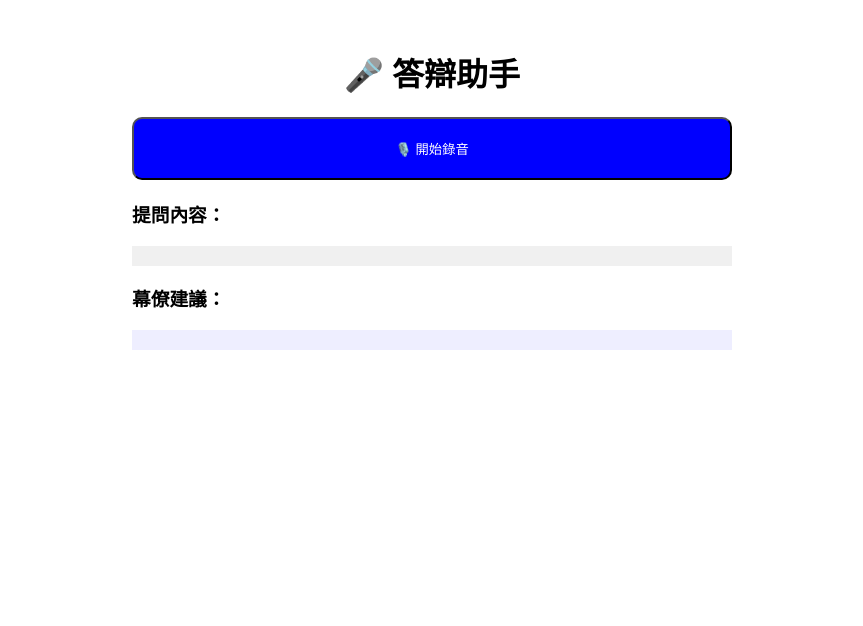
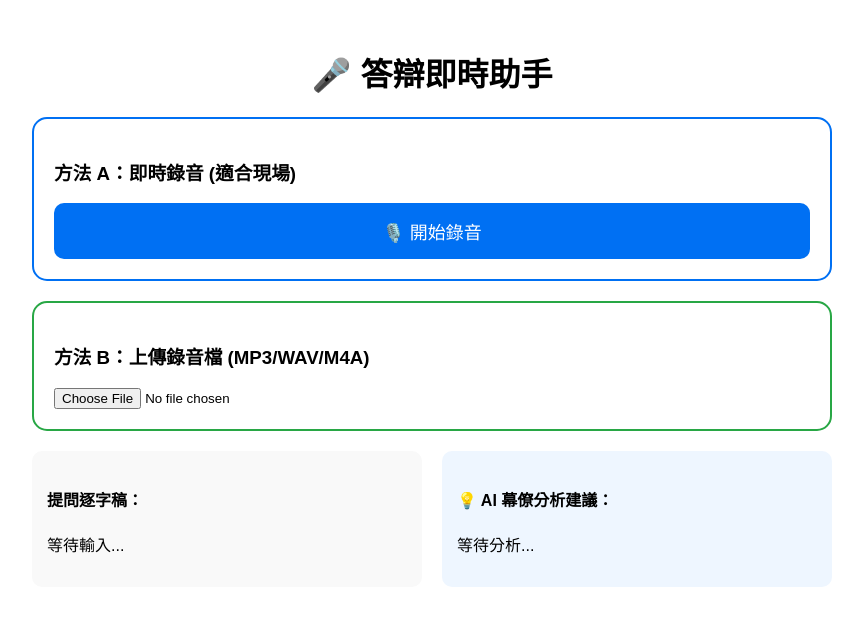
Before and after one commit to everterrachanghua-maker/my-ai-recorder, a Next.js app: page / in a window 1280 px wide. Shown: the top 626 px of the page, without its empty margins (208-1071 px from the left). Built offline with nearby package versions, Linux system fonts and the light colour scheme.

Commit message:
Update page.js

```diff
--- a/app/page.js
+++ b/app/page.js
@@ -25,40 +25,75 @@ export default function RecorderPage() {
     }
   }, []);
 
-  const sendToAI = async (text) => {
+  // 處理即時錄音
+  const toggleListen = () => {
+    if (isListening) { recognition.stop(); }
+    else { setTranscript('正在聽...'); setAnalysis(''); recognition.start(); setIsListening(true); }
+  };
+
+  // 處理檔案上傳
+  const handleFileUpload = async (e) => {
+    const file = e.target.files[0];
+    if (!file) return;
+
     setLoading(true);
+    setTranscript(`正在處理檔案：${file.name}... (請注意：檔案上傳分析需較長時間)`);
+
+    const formData = new FormData();
+    formData.append('file', file);
+
     try {
       const res = await fetch('/api/process', {
         method: 'POST',
-        headers: { 'Content-Type': 'application/json' },
-        body: JSON.stringify({ text })
+        body: formData, // 改用 FormData 傳送檔案
       });
       const data = await res.json();
-      setAnalysis(data.analysis || "AI 回傳錯誤");
+      setTranscript(data.text || "音訊轉換完成");
+      setAnalysis(data.analysis);
     } catch (err) {
-      setAnalysis("連線失敗");
+      setAnalysis("檔案處理失敗，可能是檔案太大。");
     }
     setLoading(false);
   };
 
+  const sendToAI = async (text) => {
+    setLoading(true);
+    const res = await fetch('/api/process', {
+      method: 'POST',
+      headers: { 'Content-Type': 'application/json' },
+      body: JSON.stringify({ text })
+    });
+    const data = await res.json();
+    setAnalysis(data.analysis);
+    setLoading(false);
+  };
+
   return (
-    <div style={{ padding: '20px', maxWidth: '600px', margin: 'auto', textAlign: 'center' }}>
-      <h1>🎤 答辯助手</h1>
-      <button
-        onClick={() => {
-          if (isListening) { recognition.stop(); }
-          else { setTranscript('正在聽...'); setAnalysis(''); recognition.start(); setIsListening(true); }
-        }}
-        style={{ padding: '20px', width: '100%', borderRadius: '10px', background: isListening ? 'red' : 'blue', color: 'white' }}
-      >
-        {isListening ? '🛑 停止聆聽' : '🎙️ 開始錄音'}
-      </button>
-      <div style={{ textAlign: 'left', marginTop: '20px' }}>
-        <h3>提問內容：</h3>
-        <p style={{ background: '#f0f0f0', padding: '10px' }}>{transcript}</p>
-        <h3>幕僚建議：</h3>
-        <div style={{ whiteSpace: 'pre-wrap', background: '#eef', padding: '10px' }}>
-          {loading ? "思考中..." : analysis}
+    <div style={{ padding: '20px', maxWidth: '800px', margin: 'auto', fontFamily: 'sans-serif' }}>
+      <h1 style={{ textAlign: 'center' }}>🎤 答辯即時助手</h1>
+
+      {/* 錄音區塊 */}
+      <div style={{ border: '2px solid #0070f3', padding: '20px', borderRadius: '15px', marginBottom: '20px' }}>
+        <h3>方法 A：即時錄音 (適合現場)</h3>
+        <button onClick={toggleListen} style={{ padding: '15px', width: '100%', background: isListening ? '#ff4d4d' : '#0070f3', color: 'white', border: 'none', borderRadius: '10px', fontSize: '18px', cursor: 'pointer' }}>
+          {isListening ? '🛑 停止聆聽' : '🎙️ 開始錄音'}
+        </button>
+      </div>
+
+      {/* 上傳區塊 */}
+      <div style={{ border: '2px solid #28a745', padding: '20px', borderRadius: '15px', marginBottom: '20px' }}>
+        <h3>方法 B：上傳錄音檔 (MP3/WAV/M4A)</h3>
+        <input type="file" accept="audio/*" onChange={handleFileUpload} style={{ width: '100%' }} />
+      </div>
+
+      <div style={{ display: 'grid', gridTemplateColumns: '1fr 1fr', gap: '20px' }}>
+        <div style={{ background: '#f9f9f9', padding: '15px', borderRadius: '10px' }}>
+          <h4>提問逐字稿：</h4>
+          <p>{transcript || "等待輸入..."}</p>
+        </div>
+        <div style={{ background: '#eef6ff', padding: '15px', borderRadius: '10px' }}>
+          <h4>💡 AI 幕僚分析建議：</h4>
+          <div style={{ whiteSpace: 'pre-wrap' }}>{loading ? "AI 分析中..." : analysis || "等待分析..."}</div>
         </div>
       </div>
     </div>
```
